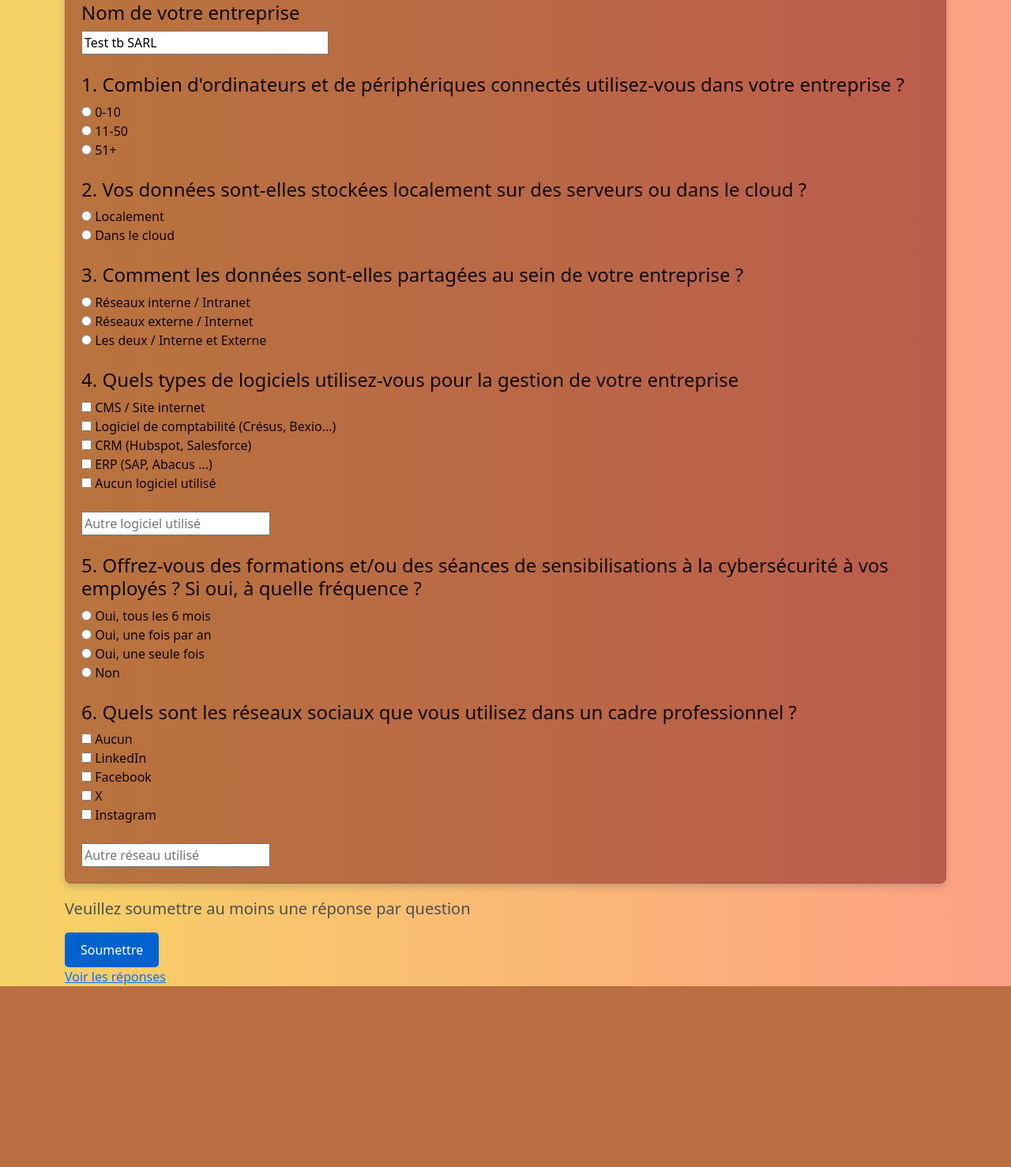
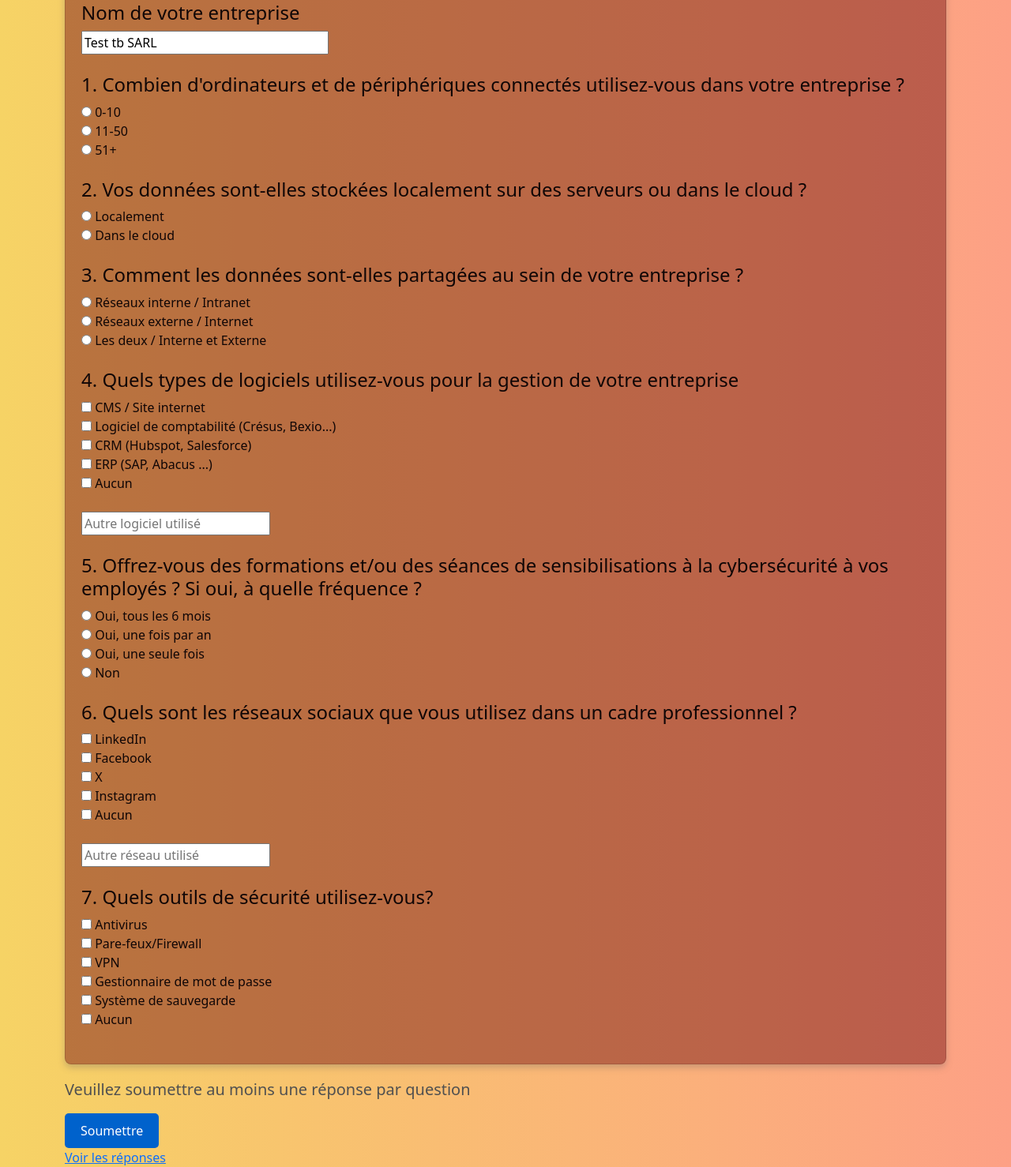
Before and after one commit to lebretonl/2024-tb, a FastAPI app: page / in a window 1280 px wide. Shown: the part 301-1779 px from the top of the page at 79% size. Before the commit the page ends 1550 px from the top, so only its background shows below. Run offline with FastAPI, Linux system fonts and the light colour scheme.

Commit message:
question 7

```diff
--- a/src/main.py
+++ b/src/main.py
@@ -36,7 +36,8 @@ def submit_form(request: Request,pcs: str = Form(...),
                 partage: str = Form(...),
                 logiciels: List[str] = Form(...),
                 formation: str = Form(...),
-                reseaux : List[str] = Form(...)
+                reseaux : List[str] = Form(...),
+                outils: List[str] = Form(...)
 ):
     #logiciels_str = ", ".join(logiciels)
     with open('reponses.csv', mode='a', newline='') as file:
@@ -48,6 +49,7 @@ def submit_form(request: Request,pcs: str = Form(...),
         writer.writerow(['4. Logiciels utilisés: ' + ", ".join(logiciels)]) # Convertir la liste des logiciels en une chaîne de caractères
         writer.writerow(['5. Formation en cybersécurité: ' + formation])
         writer.writerow(['6. Réseaux utilisés: ' + ', '.join(reseaux)])
+        writer.writerow(['7. Outils utilisés: ' + ', '.join(outils)])
         writer.writerow(['-------------------'])
 
     with open('reponses.csv', 'r') as file:
@@ -88,9 +90,10 @@ async def generate_advice1(request: Request):
     logiciels = data[4][0].split(': ')[1].split(', ')
     # Extraire la fréquence de formation
     formation = data[5][0].split(': ')[1]
-
     # Extraire les réseaux sociaux
     reseaux = data[6][0].split(': ')[1].split(', ')
+    # Extraire les outils
+    outils = data[7][0].split(': ')[1].split(', ')
     #Appel API OpenAI
     """
     advice1 = question1(pcs)
@@ -98,8 +101,9 @@ async def generate_advice1(request: Request):
     advice3 = question3(partage)
     advice4 = question4(logiciels)
     advice5 = question5(formation)
+    advice6 = question6(reseaux)
     """
-    advice6 = question6(reseaux)
+    advice7 = question7(outils)
 
     # Ecriture de la réponse dans le fichier CSV
     with open('reponses.csv', mode='a', newline='') as file:
@@ -117,8 +121,10 @@ async def generate_advice1(request: Request):
             writer.writerow(['xxxxxxxxxxxxxxxxx'])
             writer.writerow([advice5])
             writer.writerow(['xxxxxxxxxxxxxxxxx'])
+            writer.writerow([advice6])
             """
-            writer.writerow([advice6])
+            writer.writerow(['xxxxxxxxxxxxxxxxx'])
+            writer.writerow([advice7])
             writer.writerow(['-------------------'])
 
     return RedirectResponse(url="/submit")
--- a/src/utils.py
+++ b/src/utils.py
@@ -85,3 +85,15 @@ def question6(reseaux):
         "Sensibilise également l’utilisateur sur le social engineering en lui donnant un exemple par réseaux cité s’il y en a."
 
     return message_user + "\n" + completions(message_user, message_systeme_custom)
+
+def question7(outils):
+    if outils == 'aucun':
+        message_user = "Nous n’utilisons pas les outils de sécurités suivants : \
+            Antivirus, pare-feu, VPN, gestionnaire de mot de passe et système de sauvegarde. Quels outils me conseilles-tu en priorité ?"
+    else:
+        message_user = f"Nous utilisons les outils suivants : {outils}. Quels autres outils parmi les suivants :\
+            Antivirus, pare-feu, VPN, gestionnaire de mot de passe et système de sauvegarde devrions-nous considérer en priorité ?"
+    message_systeme_custom = message_systeme + " Pour chaque réponse, celle-ci doit être concise et comporter 15 mots maximums. \
+        Ajoute également pourquoi les outils conseillés sont prioritaires."
+
+    return message_user + "\n" + completions(message_user, message_systeme_custom)
--- a/templates/formulaire.html
+++ b/templates/formulaire.html
@@ -52,7 +52,7 @@
         <input type="checkbox" id="erp" name="logiciels" value="erp">
         <label for="erp">ERP (SAP, Abacus ...)</label><br>
         <input type="checkbox" id="aucun" name="logiciels" value="aucun"  >
-        <label for="aucun">Aucun logiciel utilisé </label> <br><br>
+        <label for="aucun">Aucun</label> <br><br>
         <input type="text" id="autre" name="logiciels" placeholder="Autre logiciel utilisé" maxlength="30">
         <br><br>
 
@@ -68,8 +68,6 @@
         <br><br>
 
         <h4>6. Quels sont les réseaux sociaux que vous utilisez dans un cadre professionnel ?</h4>
-        <input type="checkbox" id="aucun" name="reseaux" value="aucun">
-        <label for="aucun">Aucun</label><br>
         <input type="checkbox" id="linkedin" name="reseaux" value="linkedin">
         <label for="linkedin">LinkedIn</label><br>
         <input type="checkbox" id="facebook" name="reseaux" value="facebook">
@@ -77,8 +75,28 @@
         <input type="checkbox" id="x" name="reseaux" value="twitter">
         <label for="x">X</label><br>
         <input type="checkbox" id="instagram" name="reseaux" value="instagram">
-        <label for="instagram">Instagram</label><br><br>
+        <label for="instagram">Instagram</label><br>
+        <input type="checkbox" id="aucun" name="reseaux" value="aucun">
+        <label for="aucun">Aucun</label><br><br>
         <input type="text" id="autre" name="reseaux" placeholder="Autre réseau utilisé" maxlength="30">
+        <br><br>
+
+        <h4>7. Quels outils de sécurité utilisez-vous?</h4>
+        <input type="checkbox" id="antivirus" name="outils" value="antivirus">
+        <label for="antivirus">Antivirus</label><br>
+        <input type="checkbox" id="firewall" name="outils" value="firewall">
+        <label for="firewall">Pare-feux/Firewall</label><br>
+        <input type="checkbox" id="vpn" name="outils" value="vpn">
+        <label for="vpn">VPN</label><br>
+        <input type="checkbox" id="gestion de mot de passe" name="outils" value="gestion de mot de passe">
+        <label for="gestion de mot de passe">Gestionnaire de mot de passe</label><br>
+        <input type="checkbox" id="sauvegarde" name="outils" value="sauvegarde">
+        <label for="sauvegarde">Système de sauvegarde</label><br>
+        <input type="checkbox" id="aucun" name="outils" value="aucun">
+        <label for="aucun">Aucun</label><br><br>
+
+
+
     </div>
 
         <h5>Veuillez soumettre au moins une réponse par question</h5>
```
